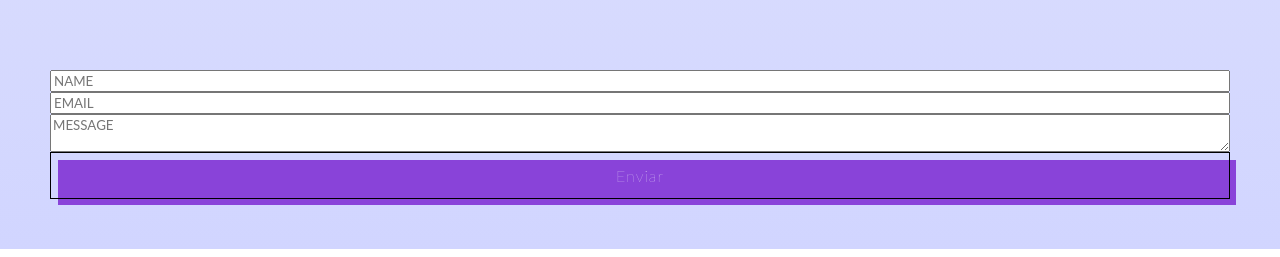
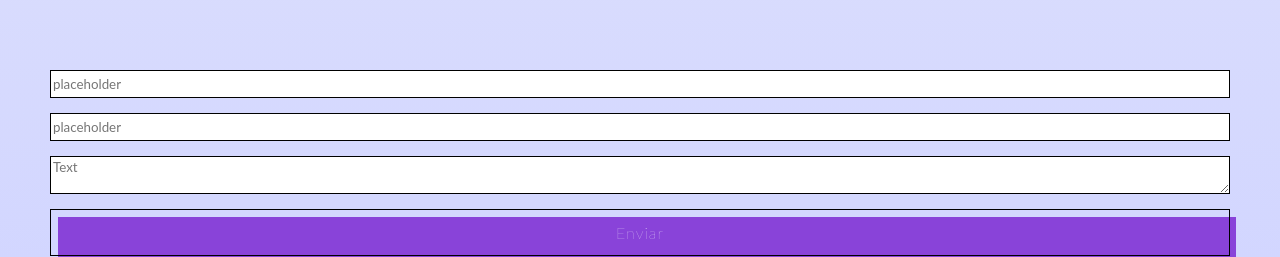
Before and after one commit to AndreTGama/portfolio, a React (Create React App) app: page / in a window 1280 px wide. Shown: the part 1327-1584 px from the top of the page. Built offline with nearby package versions, Linux system fonts and the light colour scheme.

Commit message:
make inputs and text area in components

```diff
--- a/src/components/Forms/Contact/Index.style.tsx
+++ b/src/components/Forms/Contact/Index.style.tsx
@@ -1,4 +1,4 @@
-import styled from "styled-components";
+import styled from 'styled-components';
 
 export const Container = styled.div`
     padding: 50px;
--- a/src/components/Forms/Contact/Index.tsx
+++ b/src/components/Forms/Contact/Index.tsx
@@ -1,14 +1,43 @@
 import ButtonGeneric from '../../Button/Drop/Generic/Index';
 import * as Style from './Index.style';
+import Input from '../../Inputs/Text/Index';
+import TextArea from '../../Inputs/TextArea/Index';
+import { useState } from 'react';
 
 export default function Header(): JSX.Element {
+    const [ name, setName ]   = useState('');
+    const [ email, setEmail ] = useState('');
+    const [ text, setText ]   = useState('');
 
     return (
         <Style.Container>
             <Style.Form>
-                <input type="text" className="form-control" id="name" placeholder="NAME" name="name" value="" required />
-                <input type="email" className="form-control" id="email" placeholder="EMAIL" name="email" value="" required />
-                <textarea className="form-control" placeholder="MESSAGE" name="message" required></textarea>
+                <Input
+                    type={'text'}
+                    className={'className'}
+                    id={'id'}
+                    placeholder={'placeholder'}
+                    required={true}
+                    value={name}
+                    setValue={setName}
+                />
+                <Input
+                    type={'email'}
+                    className={'className'}
+                    id={'id'}
+                    placeholder={'placeholder'}
+                    required={true}
+                    value={email}
+                    setValue={setEmail}
+                />
+                <TextArea
+                    className={'className'}
+                    id={'id'}
+                    placeholder={'Text'}
+                    required={true}
+                    value={text}
+                    setValue={setText}
+                />
                 <ButtonGeneric
                     text={'Enviar'}
                     label={'Botão para enviar o formulário'}
--- /dev/null
+++ b/src/components/Inputs/Text/Index.style.tsx
@@ -0,0 +1,7 @@
+import styled from 'styled-components';
+
+export const Input = styled.input`
+    margin-bottom: 15px;
+    height: 24px;
+    border: 1px solid black;
+`;
--- /dev/null
+++ b/src/components/Inputs/Text/Index.tsx
@@ -0,0 +1,39 @@
+import * as Style from './Index.style';
+
+type Props = {
+    className: string,
+    id: string,
+    placeholder: string,
+    required: boolean,
+    type: 'text' | 'email',
+    value: string,
+    setValue: any,
+}
+
+export default function Index(
+    {
+        type,
+        className,
+        id,
+        placeholder,
+        required,
+        value,
+        setValue,
+    } : Props ): JSX.Element {
+
+    function handleChange(e: React.ChangeEvent<HTMLInputElement>) {
+        setValue(e.target.value);
+    }
+
+    return (
+        <Style.Input
+            type={type}
+            className={className}
+            id={id}
+            placeholder={placeholder}
+            value={value}
+            required={required}
+            onChange={handleChange}
+        />
+    );
+}
--- /dev/null
+++ b/src/components/Inputs/TextArea/Index.style.tsx
@@ -0,0 +1,6 @@
+import styled from 'styled-components';
+
+export const Textarea = styled.textarea`
+    margin-bottom: 15px;
+    border: 1px solid black;
+`;
--- /dev/null
+++ b/src/components/Inputs/TextArea/Index.tsx
@@ -0,0 +1,37 @@
+import { ChangeEvent } from 'react';
+import * as Style from './Index.style';
+
+type Props = {
+    className?: string,
+    id?: string,
+    placeholder: string,
+    required: boolean,
+    value: string,
+    setValue: any,
+}
+
+export default function Index(
+    {
+        className,
+        id,
+        placeholder,
+        required,
+        value,
+        setValue
+    } : Props ): JSX.Element {
+
+    function handleChange(event: ChangeEvent<HTMLTextAreaElement>) {
+        setValue(event.target.value);
+    }
+
+    return (
+        <Style.Textarea
+            className={className}
+            id={id}
+            placeholder={placeholder}
+            required={required}
+            value={value}
+            onChange={(event) => handleChange(event)}
+        />
+    );
+}
```
